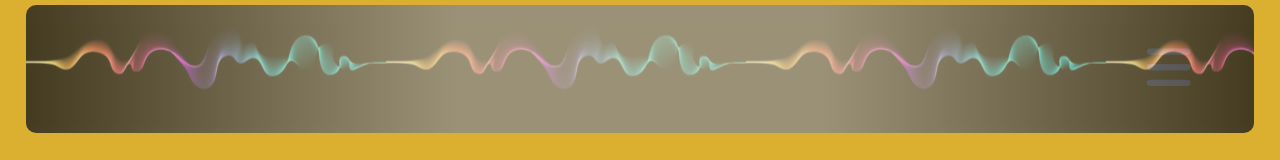
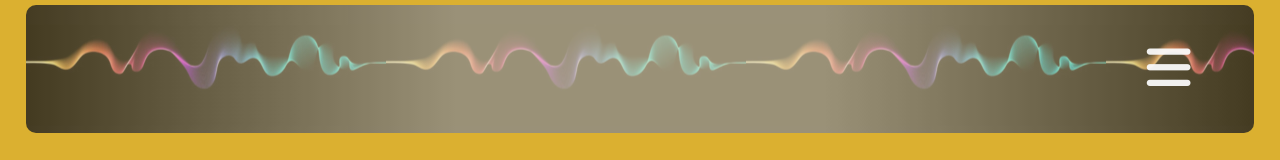
Before and after one commit to L4NG0/black, a website built with webpack: page src/index.html in a window 1280 px wide. Shown: the top 160 px of the page. Built offline with nearby package versions, Linux system fonts and the light colour scheme; files whose address does not match are found by name.

Commit message:
Adjusted styling for the navigation icon:
- Changed the color to use an RGBA value with an alpha channel of 0.95 for a slightly transparent effect.
- Increased the z-index to 12 to ensure the icon appears above other elements.

```diff
--- a/src/sass/layout/_navigation.scss
+++ b/src/sass/layout/_navigation.scss
@@ -3,10 +3,10 @@
     top: $navTop;
     right: 7vw;
     transform: translateY(-50%);
-    color: rgb(250, 250, 250);
+    color: rgba(250, 250, 250, 0.95);
     font-size: 50px;
     display: none;
-    z-index: 1;
+    z-index: 12;
 
     &.visible {
         display: inline;
```
